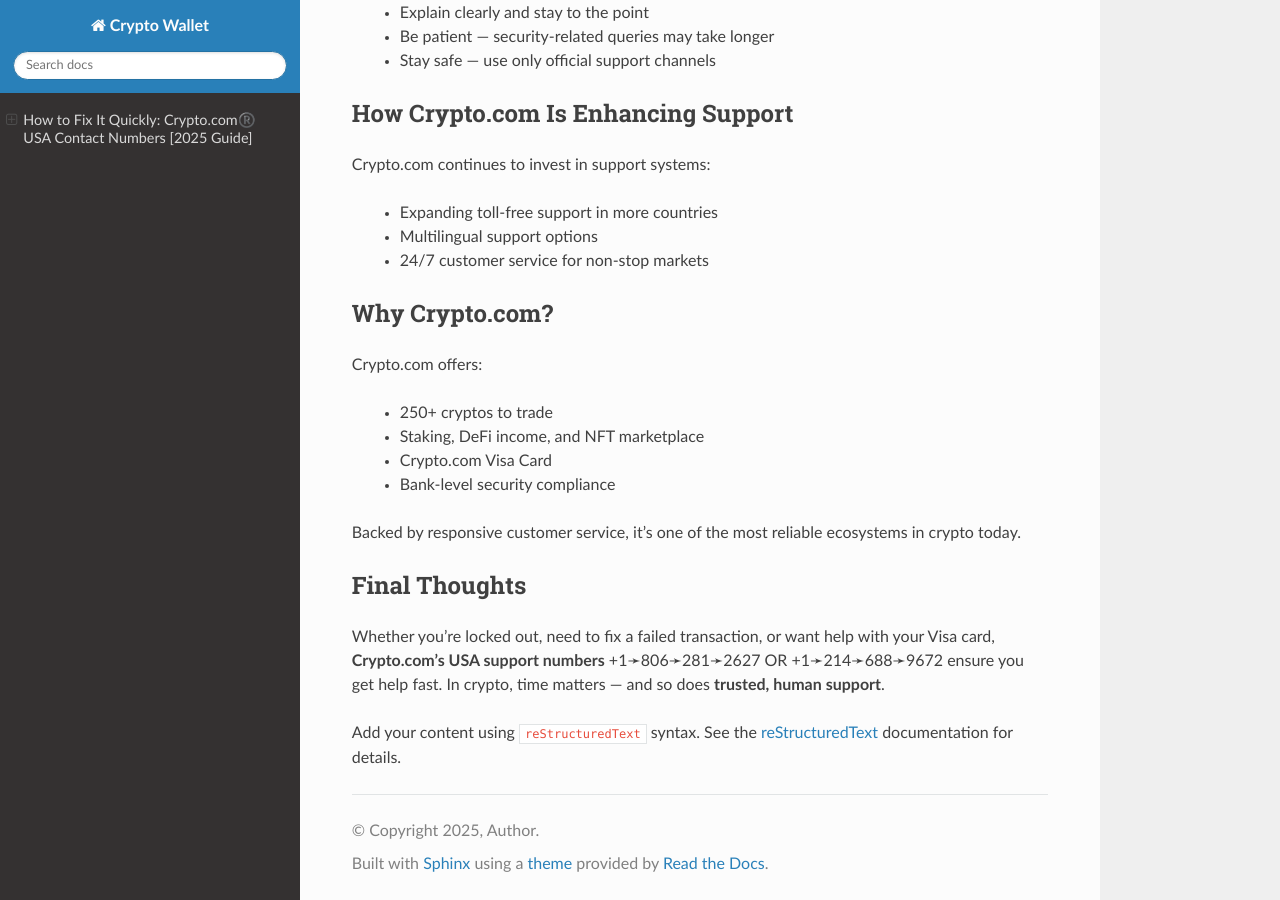
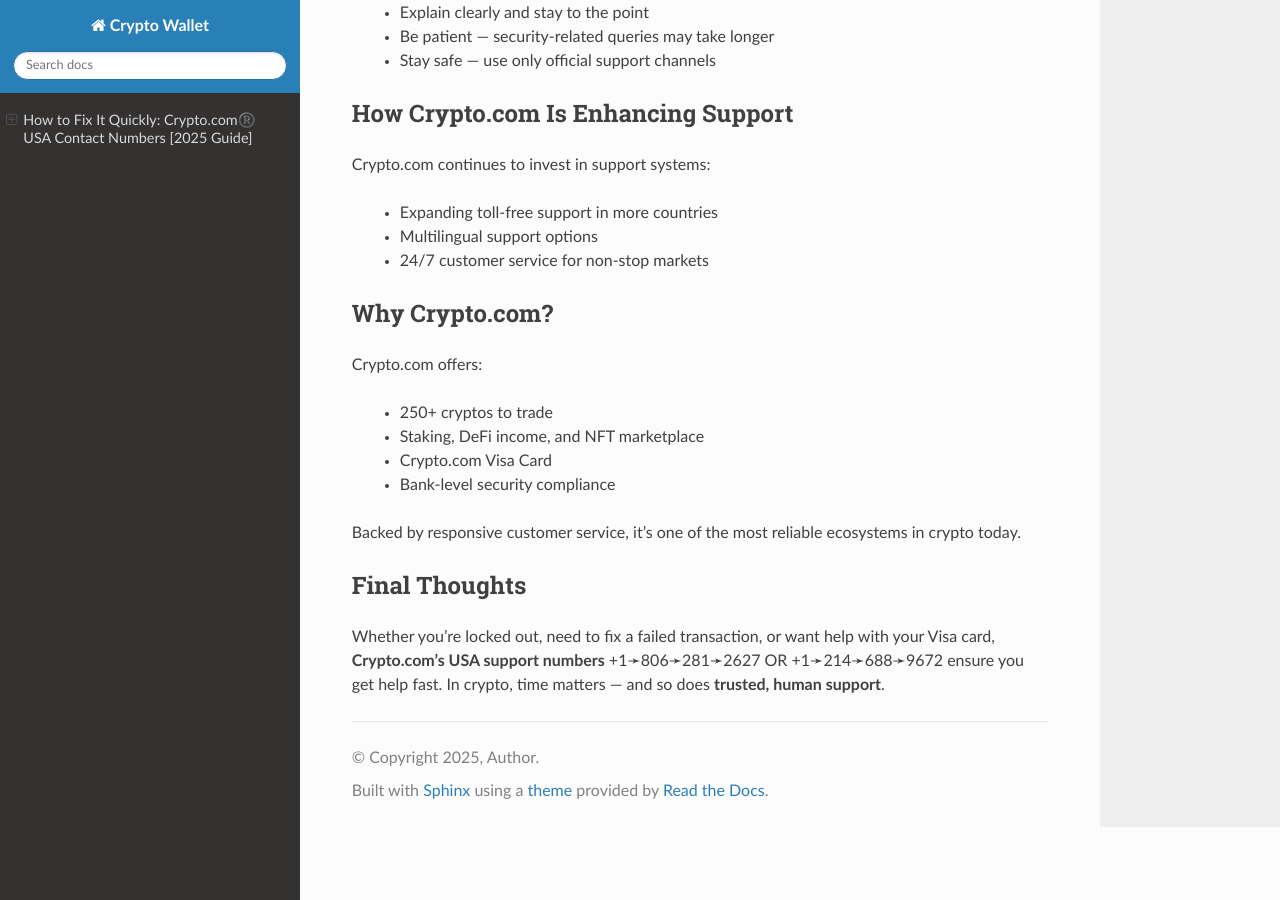
Before and after one commit to amitkumar7245/PythonProjectFour, a Sphinx documentation site: the page built from source/index.rst, in a window 1280 px wide and 900 px high, scrolled down 1013 px. Built offline with Sphinx 7.4.7 and the Read the Docs theme 3.1.0, drawn with Linux system fonts in a browser that asks for light colours; some of the changed lines change nothing that is shown.

Commit message:
website update the code upload

```diff
--- a/source/conf.py
+++ b/source/conf.py
@@ -25,3 +25,15 @@
 
 html_theme = 'sphinx_rtd_theme'
 html_static_path = ['_static']
+
+
+
+# -- Bing Webmaster Tools Verification Meta Tag ------------------------------
+
+def add_bing_meta(app, pagename, templatename, context, doctree):
+    context['metatags'] = context.get('metatags', '') + \
+        '<meta name="msvalidate.01" content="B787D1A46FFB900E10EF2B2B11416BF3" />\n'
+
+def setup(app):
+    app.add_config_value('meta_tags', '', 'html')
+    app.connect('html-page-context', add_bing_meta)
--- a/source/index.rst
+++ b/source/index.rst
@@ -84,10 +84,6 @@
 
 
 
-Add your content using ``reStructuredText`` syntax. See the
-`reStructuredText <https://www.sphinx-doc.org/en/master/usage/restructuredtext/index.html>`_
-documentation for details.
-
 
 .. toctree::
    :maxdepth: 2
```
Also changed, not shown: 9 other files.
